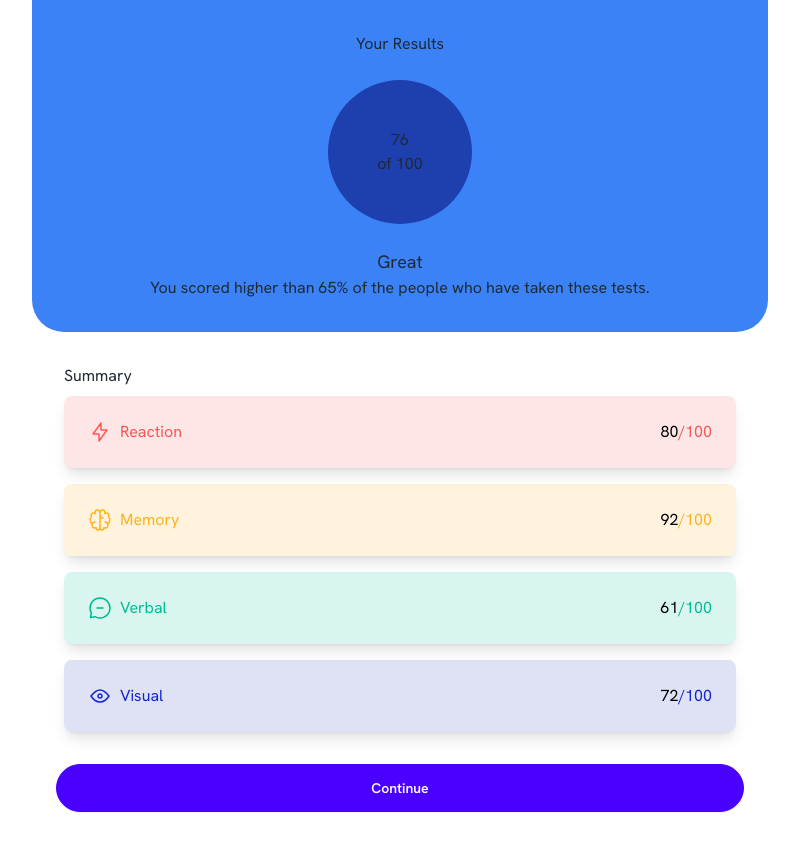
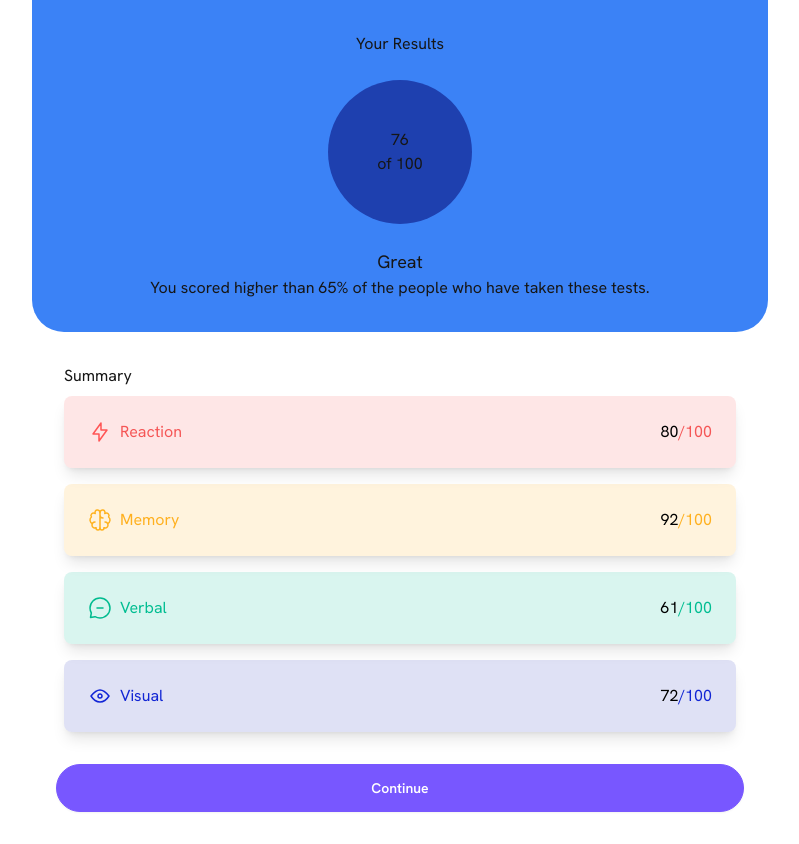
Before and after one commit to Hcmwebs/results-summary, a React (Vite) app: page / in a window 1280 px wide. Shown: the whole page, without its empty margins (240-1039 px from the left). Built offline with nearby package versions, Linux system fonts and the light colour scheme.

Commit message:
added the color themes

```diff
--- a/tailwind.config.js
+++ b/tailwind.config.js
@@ -5,4 +5,20 @@ export default {
 		extend: {},
 	},
 	plugins: [require('@tailwindcss/typography'), require('daisyui')],
+	daisyui: {
+		themes: [
+			{
+				mytheme: {
+					primary: 'hsla(252,100%,67%,1)',
+					secondary: 'hsla(241,81%,54%,1)',
+					accent: '#37cdbe',
+					neutral: 'hsla(241,100%,89%,1)',
+					'base-100': 'hsla(0,0%,100%,1)',
+					black: 'hsla(223,30%,27,1)',
+				},
+			},
+			'dark',
+			'cupcake',
+		],
+	},
 };
```
